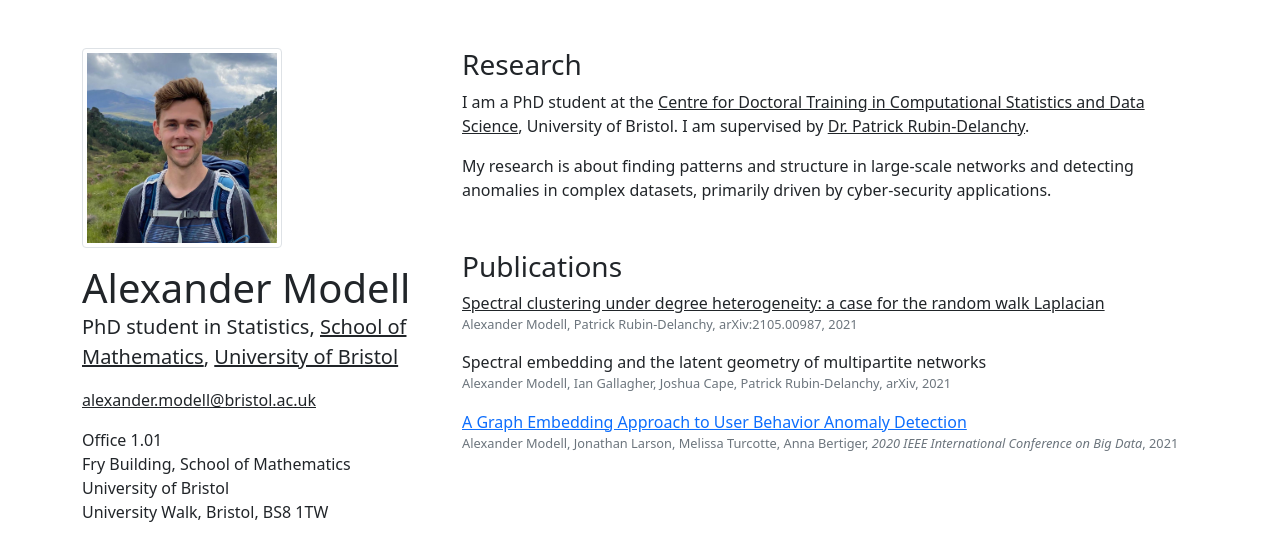
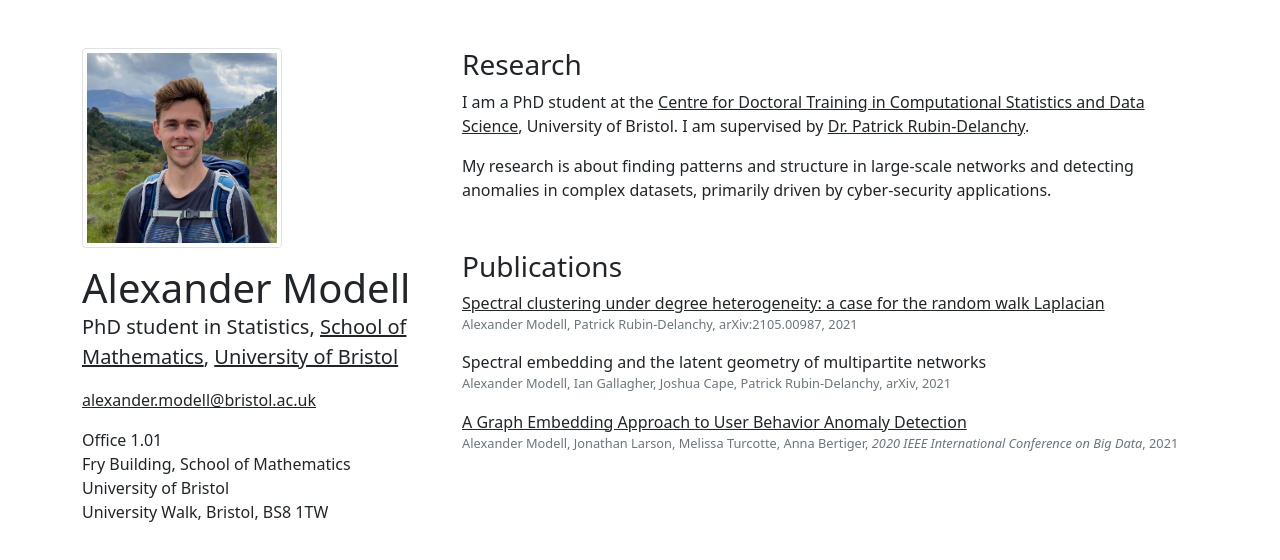
Before and after one commit to alexandermodell/alexandermodell.github.io, a website: page index.html in a window 1280 px wide. Drawn offline with Linux system fonts and the light colour scheme.

Commit message:
change IEEE link to dark

```diff
--- a/index.html
+++ b/index.html
@@ -45,7 +45,7 @@
             </p>
           </li>
           <li>
-            <p><a href="https://www.hrl.com/#AcceptedPapers">A Graph Embedding Approach to User Behavior Anomaly Detection</a></p>
+            <p><a href="https://www.hrl.com/#AcceptedPapers" class="link-dark">A Graph Embedding Approach to User Behavior Anomaly Detection</a></p>
             <p class="publication-authors">
               Alexander Modell, Jonathan Larson, Melissa Turcotte, Anna Bertiger, <i>2020 IEEE International Conference on Big Data</i>, 2021
             </p>
```
